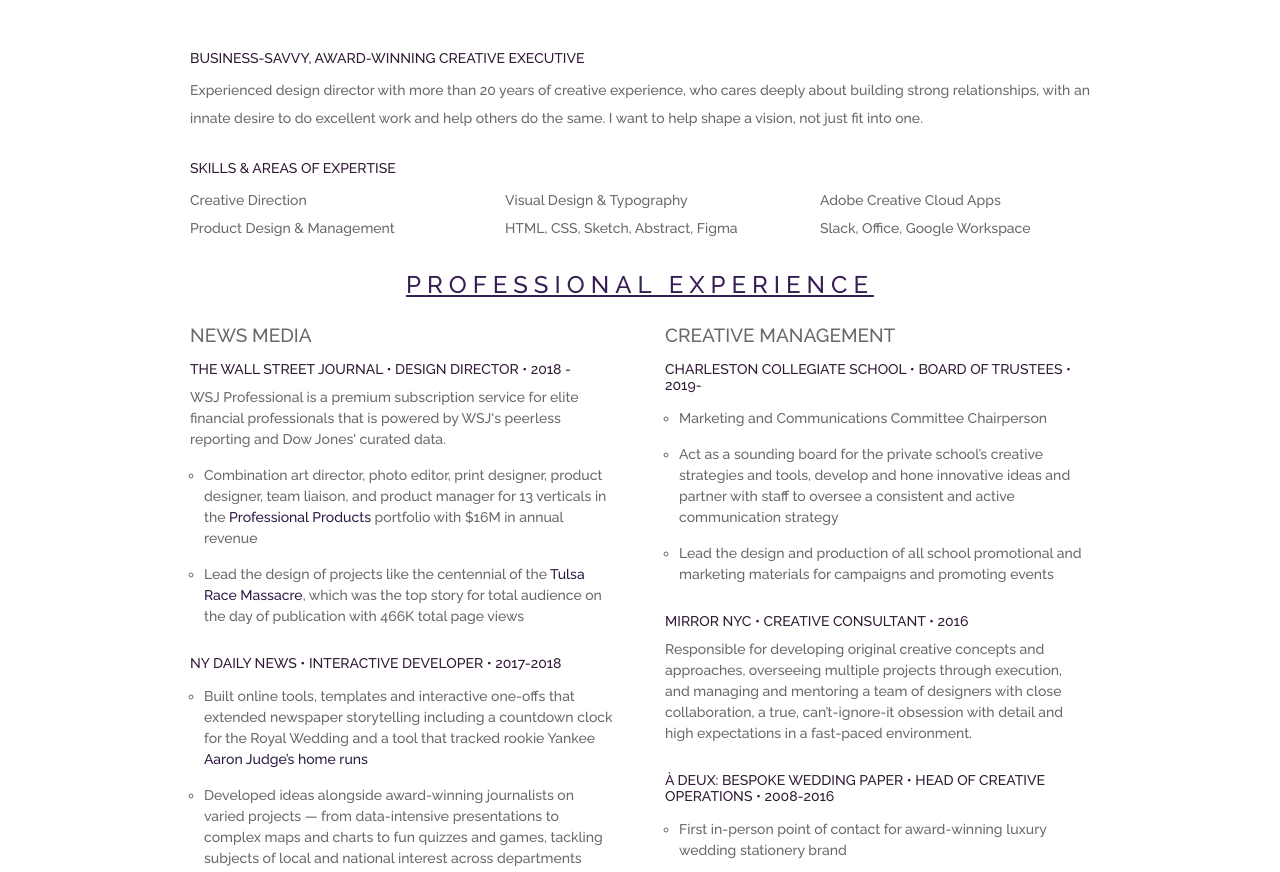
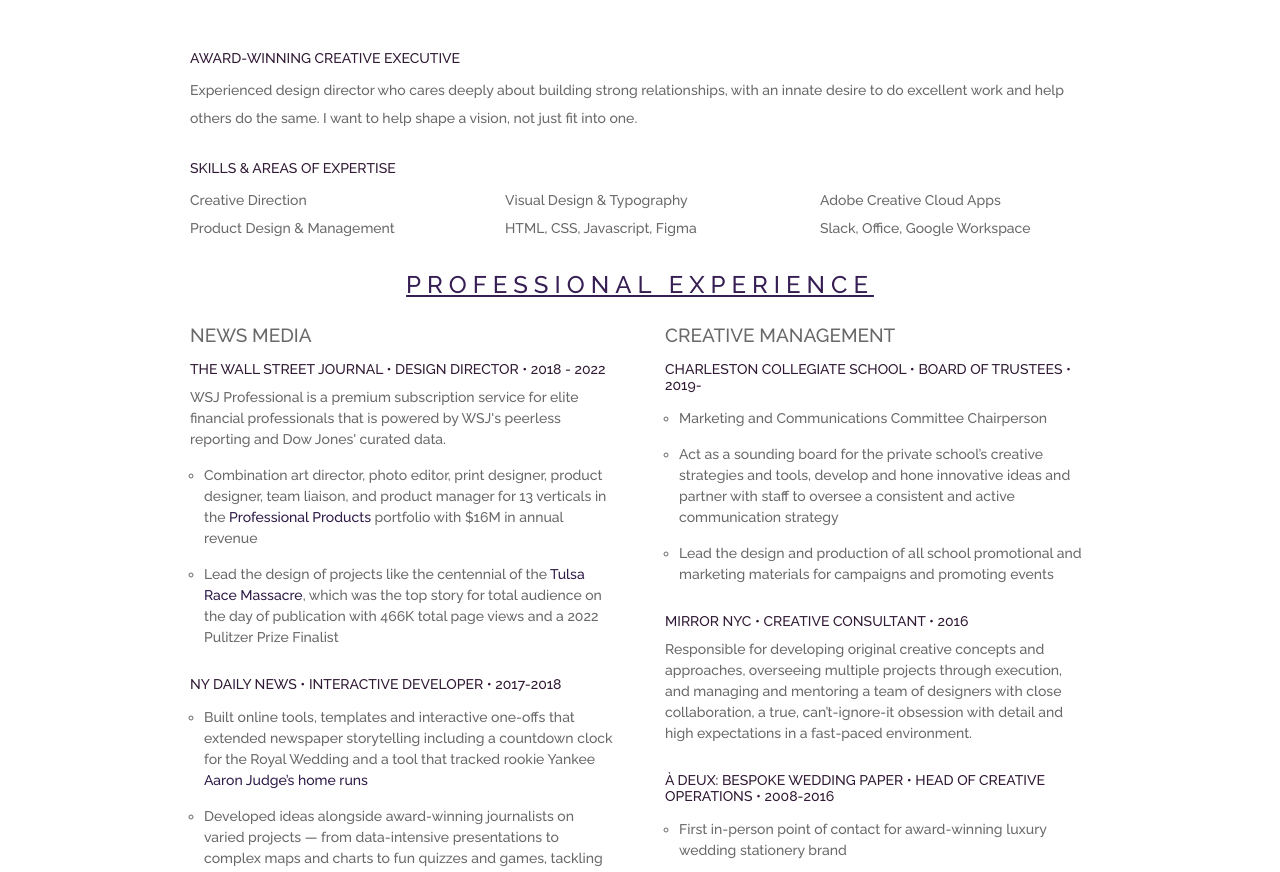
Before and after one commit to kelliparker/kelliparker.com, a website: page kpResume.html in a window 1280 px wide. Shown: the part 199-1071 px from the top of the page. Drawn offline with Linux system fonts and the light colour scheme.

Commit message:
resume update

```diff
--- a/kpResume.html
+++ b/kpResume.html
@@ -3,7 +3,7 @@
 <head>
 <meta charset="utf-8"/>
 <meta name="viewport" content="width=device-width, initial-scale=1, maximum-scale=1, user-scalable=no" />
-<title>Kelli Parker - Creative</title>
+<title>Kelli R. Parker - Résumé</title>
 <!-- Styles -->
 <link rel="stylesheet" href="css/style.css" />
 <link rel="stylesheet" href="css/font-awesome.min.css" />
@@ -49,12 +49,12 @@
 <section class="resume">
   <div class="container_small">
     <h2 class="section_title" style="text-decoration-line: none">Kelli R. Parker</h2>
-    <h3 class="section_subtitle">(212) 321-0869 • <a href="mailto:hello@kelliparker.com">kelli@kelliparker.com</a><br>
+    <h3 class="section_subtitle">(212) 321-0869 • <a href="mailto:kelli@kelliparker.com?subject=Checked out your résumé">kelli@kelliparker.com</a><br>
 <a href="https://kelliparker.com" target="_blank">kelliparker.com</a> • <a href="https://www.linkedin.com/in/kelliparker" target="_blank">www.linkedin.com/in/kelliparker</a></h3>
 <p>&nbsp;</p>
 
-<h5>Business-savvy, award-winning creative executive</h5>
-<p>Experienced design director with more than 20 years of creative experience, who cares deeply about building strong relationships, with an innate desire to do excellent work and help others do the same. I want to help shape a vision, not just fit into one.</p>
+<h5>Award-winning creative executive</h5>
+<p>Experienced design director who cares deeply about building strong relationships, with an innate desire to do excellent work and help others do the same. I want to help shape a vision, not just fit into one.</p>
 
 <p>&nbsp;</p>
     <h5>Skills &amp; Areas of expertise</h5>
@@ -67,7 +67,7 @@
 
 <div>
   <p>Visual Design &amp; Typography<br/>
-HTML, CSS, Sketch, Abstract, Figma</p>
+HTML, CSS, Javascript, Figma</p>
 </div>
 
 <div>
@@ -84,11 +84,11 @@
 	<div class="left">
 		<h4>News Media</h4>
 
-		<h5>THE WALL STREET JOURNAL • DESIGN DIRECTOR • 2018 -</h5>
+		<h5>THE WALL STREET JOURNAL • DESIGN DIRECTOR • 2018 - 2022</h5>
 		<p class="justify">WSJ Professional is a premium subscription service for elite financial professionals that is powered by WSJ's peerless reporting and Dow Jones' curated data.</p>
 		<ul>
 			<li>Combination art director, photo editor, print designer, product designer, team liaison, and product manager for 13 verticals in the <a href="https://www.wsj.com/pro/cybersecurity">Professional Products</a> portfolio with $16M in annual revenue</li>
-			<li>Lead the design of projects like the centennial of the <a href="https://www.wsj.com/articles/the-tulsa-race-massacre-100-years-later-11622221205">Tulsa Race Massacre</a>, which was the top story for total audience on the day of publication with 466K total page views</li>
+			<li>Lead the design of projects like the centennial of the <a href="https://www.wsj.com/articles/the-tulsa-race-massacre-100-years-later-11622221205">Tulsa Race Massacre</a>, which was the top story for total audience on the day of publication with 466K total page views and a 2022 Pulitzer Prize Finalist</li>
 		</ul>
 
 		<p>&nbsp;</p>
```
